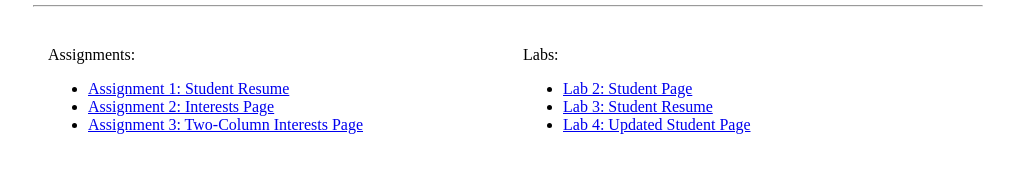
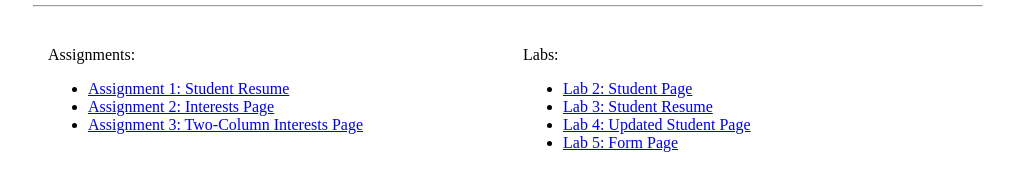
Before and after one commit to uscwebdev/itp104-submissions-jimmyhua330, a plain HTML site: page index.html in a window 1280 px wide. Shown: the part 479-670 px from the top of the page, without its empty margins (132-1146 px from the left). Drawn offline with Linux system fonts and the light colour scheme.

Commit message:
Update index.html

```diff
--- a/index.html
+++ b/index.html
@@ -73,6 +73,7 @@
         <li><a target="_blank" href="index.html">Lab 2: Student Page</a></li>
         <li><a target="blank" href="lab_03/lab_03.html">Lab 3: Student Resume</a> </li>
         <li><a target="_blank" href="index.html">Lab 4: Updated Student Page</a></li>
+        <li><a target="_blank" href="lab_05/lab_05.html">Lab 5: Form Page</a></li>
     </ul>
   </div> <!-- right column -->
   </div> <!-- wrapper -->
```
